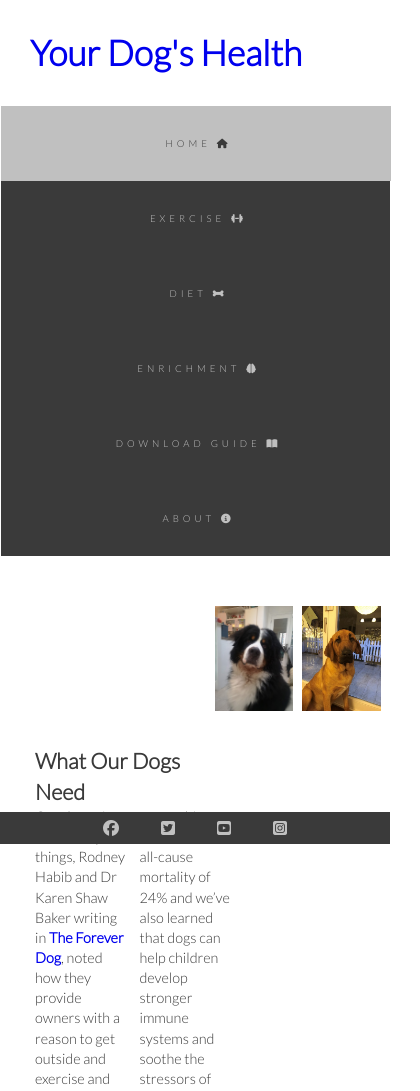
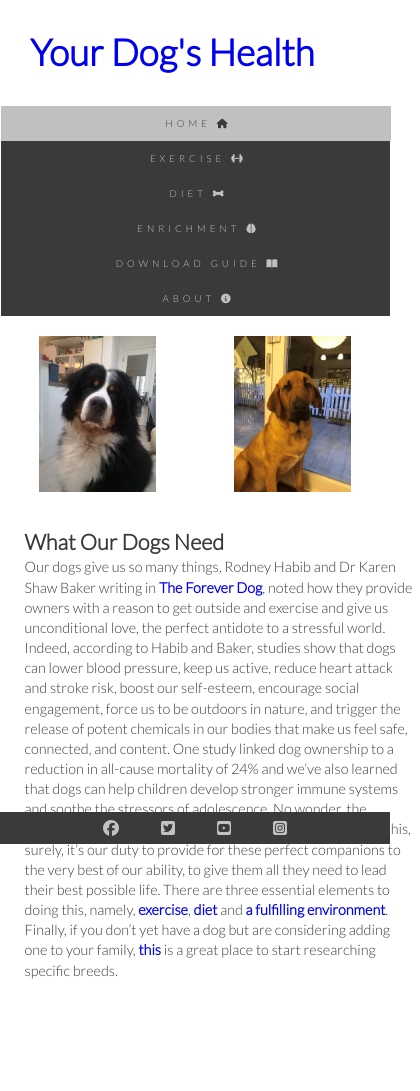
Before and after one commit to SDDNG/yourdogshealth, a plain HTML site: page home.html in a window 390 px wide. Shown: the top 1091 px of the page, 420 px wide, since content can reach past the window. After the commit the page ends 986 px from the top, so only its background shows below. Drawn offline with Linux system fonts and the light colour scheme.

Commit message:
Format for tablets

```diff
--- a/assets/css/style.css
+++ b/assets/css/style.css
@@ -67,7 +67,7 @@ body {
 }
 
 #main-page-image-section {
-    /*clear:both;*/
+    clear:both;
     width: 45%;
     float: right;
     margin-top: 50px;
@@ -141,12 +141,12 @@ footer {
     background-color:#C0C0C0;
 }
 
-/* for larger to medium screens size from 1280px wide and down (tried to sized for down to 1024)*/
+/* for larger to medium screens size from 1280px wide and down (tried to size for down to 1024)*/
 @media screen and (max-width: 1280px) {
 
     #logo {
 
-        font-size: 220%;
+        font-size: 230%;
 
     }
 
@@ -155,16 +155,14 @@ footer {
 
     }
 
-
     #main-page-text {
         font-size: 90%;
     }
 
 }
 
-/* for screens size from 1023px wide and down (tried to sized for down to 800)*/
+/* for screens size from 1023px wide and down (tried to size for down to 800)*/
 @media screen and (max-width: 1023px) {
-/* */
 
     #menu {
         width: 100%;
@@ -175,23 +173,46 @@ footer {
 
     #menu li {
         float: centre;
-        text-align: center;
 
     }
 
 }
 
-/* for screens size from 800px wide and down (tried to sized for down to 500)*/
+/* for screens size from 800px wide and down (tried to size for down to 500)*/
 @media screen and (max-width: 800px) {
 
     #menu {
         font-size: 60%;
+        line-height: 35px;
     }
 
-    #menu li {
-        width: 100%;
+   #menu li {
+       width: 100%;
     }
 
+    #main-page-image-section {
+        width: 100%;
+        float: center;
+        margin-top: 20px;
+    }
 
+    .main-image {
+        width: 30%;
+        float: centre;
+        margin-right: 10%;
+        margin-left: 10%;
+    }
+
+    #main-page-text {
+        clear: both;
+        width:100%;
+        float: center;
+        margin-left: 5%;
+        margin-right: 5%;
+    }
+
+    #main-page-text p {
+        column-count: 1;
+    }
 
 }
```
